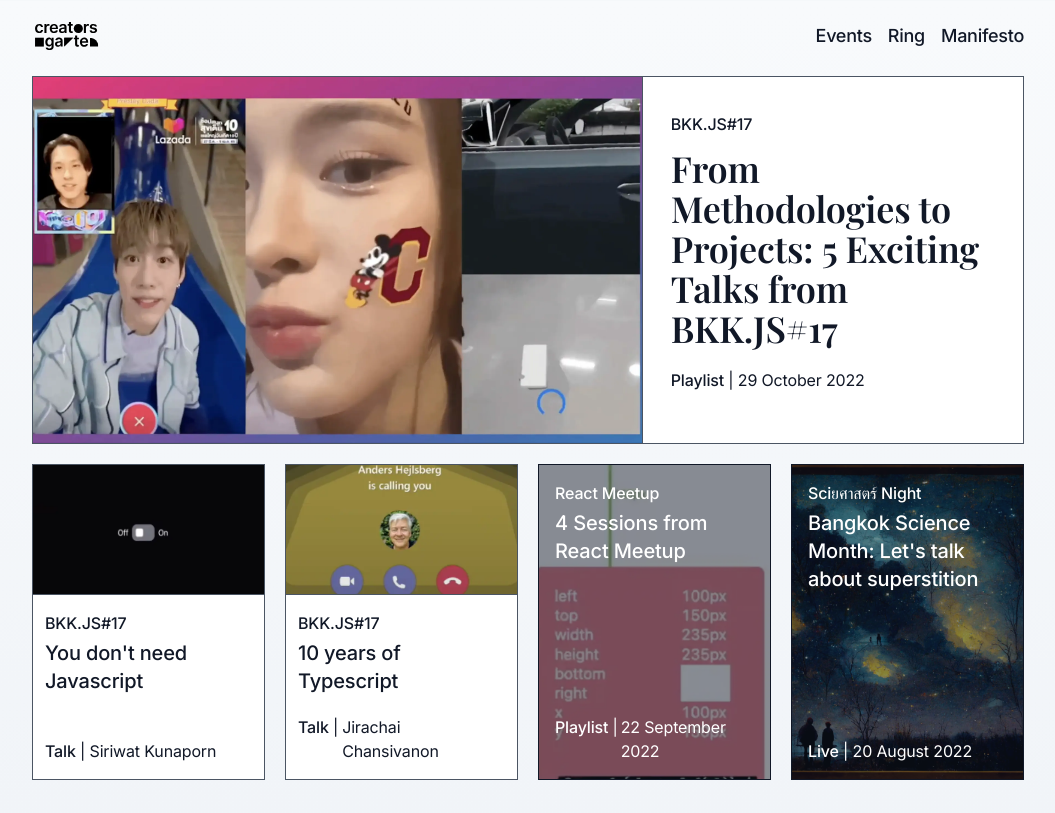
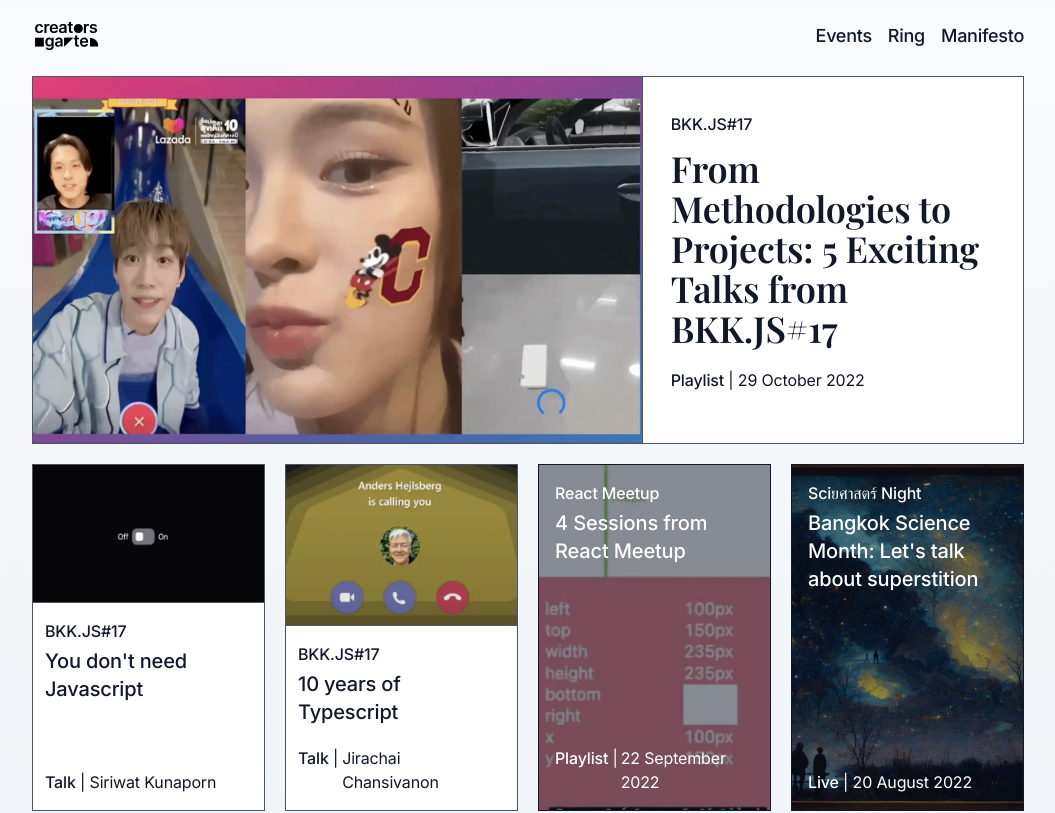
Before and after one commit to creatorsgarten/creatorsgarten.org, a SvelteKit app: page / in a window 1280 px wide. Shown: the top 813 px of the page, without its empty margins (112-1167 px from the left). Built offline with nearby package versions, Linux system fonts and the light colour scheme; a web font is replaced by a local one.

Commit message:
image size

```diff
--- a/src/Components/molecules/cards/Card.svelte
+++ b/src/Components/molecules/cards/Card.svelte
@@ -13,11 +13,13 @@
   href={link}
   class="group grid grid-cols-3 xl:flex xl:flex-col gap-4 hover:scale-[1.001] hover:shadow-md transition-all border border-gray-600 bg-white"
 >
-  <img
-    src={img}
-    alt=""
-    class="aspect-square xl:aspect-video xl:h-auto object-cover border-r border-gray-600 md:border-r-0 md:border-b"
-  />
+  <div class=" aspect-square xl:aspect-video flex justify-center items-center">
+    <img
+      src={img}
+      alt=""
+      class="relative max-w-max h-full object-cover overflow-hidden border-r border-gray-600 md:border-r-0 md:border-b"
+    />
+  </div>
   <div
     class="col-span-2 py-3 xl:py-0 pr-5 xl:pl-3 xl:pb-4 flex flex-col justify-center lg:justify-between md:h-full"
   >
```
